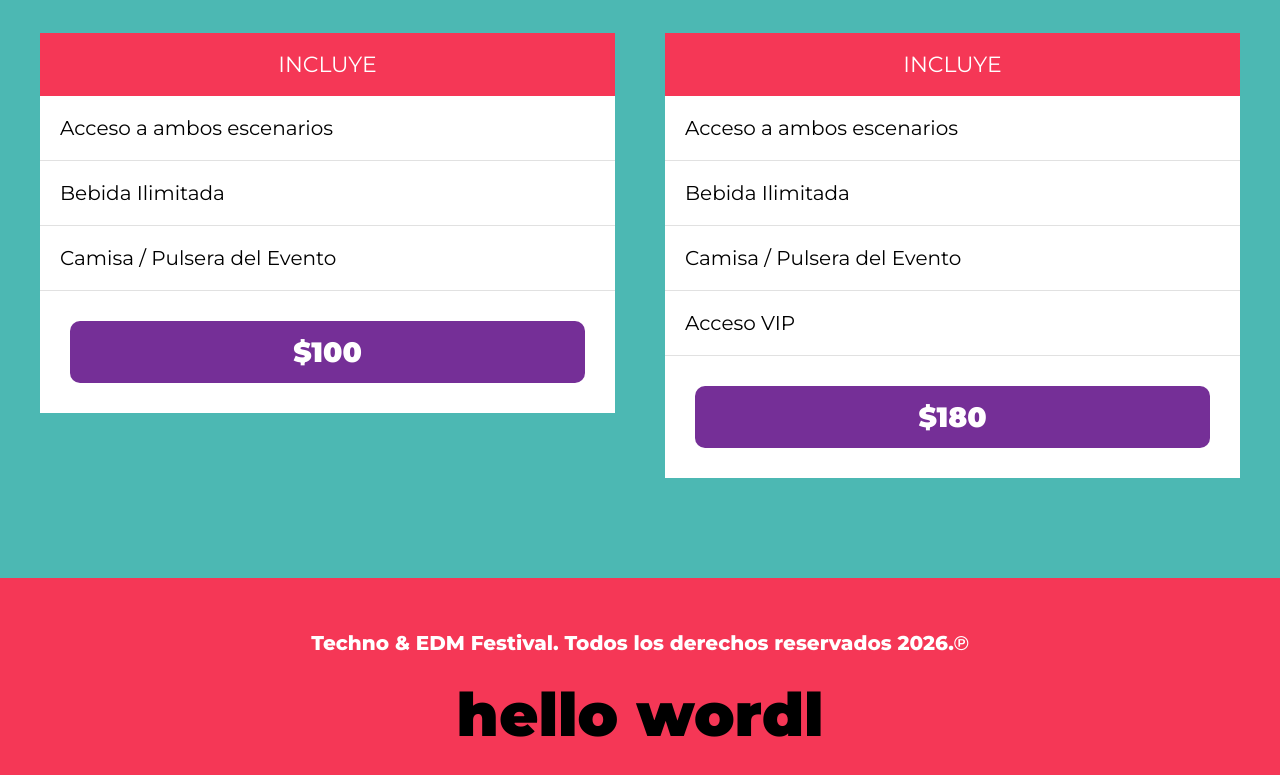
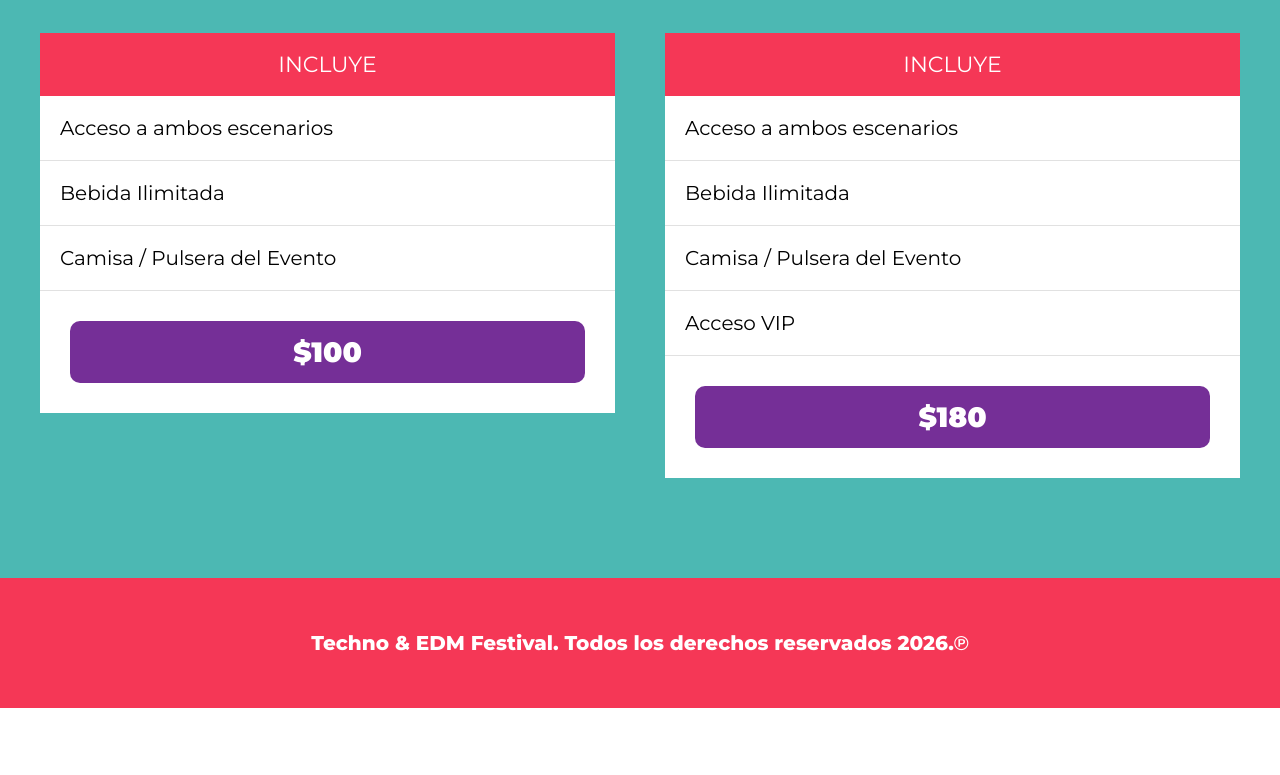
Before and after one commit to JUANJOSEROMANPROGRAMA/Festival-de-Musica, a website: page index.html in a window 1280 px wide. Shown: the part 4492-5267 px from the top of the page. After the commit the page ends 5200 px from the top, so only its background shows below. Drawn offline with Linux system fonts and the light colour scheme.

```diff
--- a/index.html
+++ b/index.html
@@ -250,7 +250,6 @@
             </p>
         </div>
 
-        <h3>hello wordl</h3>
 
 
     </footer>
```
